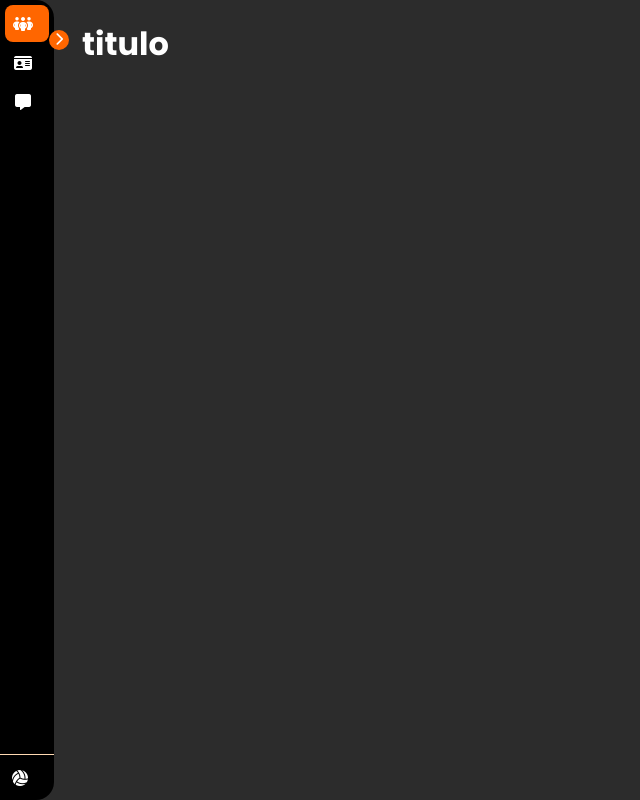
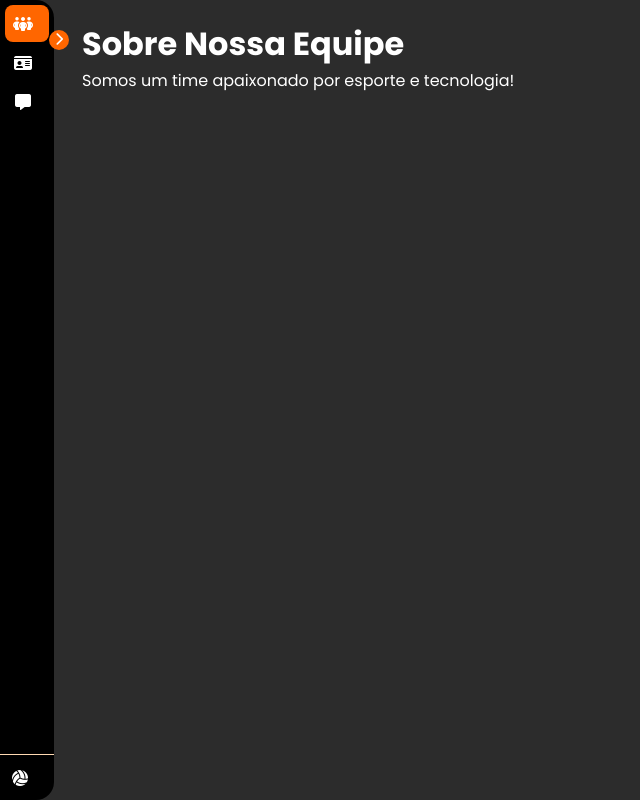
Before and after one commit to MuvolWeb/HomePage, a plain HTML site: page index.html in a window 1280 px wide. Both pictures are taken after a click on the item "Sobre Nossa Equipe". Shown: the whole page, without its empty margins (0-640 px from the left). Drawn offline with Linux system fonts and the light colour scheme.

Commit message:
Site: atualização(estrutura [HTML, JS]) + css não teve alteração

```diff
--- a/index.html
+++ b/index.html
@@ -11,24 +11,24 @@
     <nav id="side-bar">
         <div id="side-bar_content">
             <ul id="side-item">
-                <li class="side-item active">
-                    <a href="#">
+                <li class="side-item active" data-content="equipe">
+                    <a>
                         <i class="fa-solid fa-people-group"></i>
                         <span class="item-description">
                             Sobre Nossa Equipe
                         </span>
                     </a>
                 </li>
-                <li class="side-item">
-                    <a href="#">
+                <li class="side-item" data-content="redes">
+                    <a>
                         <i class="fa-solid fa-id-card"></i>
                         <span class="item-description">
                             Rede Sociais
                         </span>
                     </a>
                 </li>
-                <li class="side-item">
-                    <a href="#">
+                <li class="side-item" data-content="contato">
+                    <a>
                         <i class="fa-solid fa-message"></i>
                         <span class="item-description">
                             Entrar Em Contato
@@ -47,7 +47,7 @@
             </span>
         </div>
     </nav>
-    <main>
+    <main id="main-content">
         <h1>titulo</h1>
     </main>
     <script src="src/javascript/scriptsIndex.js"></script>
--- a/src/javascript/scriptsIndex.js
+++ b/src/javascript/scriptsIndex.js
@@ -12,3 +12,43 @@ sideItems.forEach(item => {
         item.classList.add("active");
     });
 });
+const conteudos = {
+  equipe: `
+    <h1>Sobre Nossa Equipe</h1>
+    <p>Somos um time apaixonado por esporte e tecnologia!</p>
+  `,
+  redes: `
+    <h1>Redes Sociais</h1>
+    <p>Nos siga no Instagram, Facebook e Twitter!</p>
+  `,
+  contato: `
+    <h1>Entrar em Contato</h1>
+    <p>Envie um email para contato@muvol.com ou use o formulário abaixo.</p>
+  `
+};
+
+// Função para trocar conteúdo
+function carregarConteudo(nome) {
+  document.getElementById('main-content').innerHTML = conteudos[nome];
+
+  // Ativa apenas o item clicado
+  document.querySelectorAll('.side-item').forEach(item => {
+    item.classList.remove('active');
+    if (item.getAttribute('data-content') === nome) {
+      item.classList.add('active');
+    }
+  });
+}
+
+// Adiciona evento aos itens do menu
+document.querySelectorAll('.side-item').forEach(item => {
+  item.addEventListener('click', () => {
+    const nomeConteudo = item.getAttribute('data-content');
+    carregarConteudo(nomeConteudo);
+  });
+});
+
+// 👉 Garante que o conteúdo "equipe" apareça ao iniciar a página
+window.addEventListener('DOMContentLoaded', () => {
+  carregarConteudo('equipe');
+});
```
